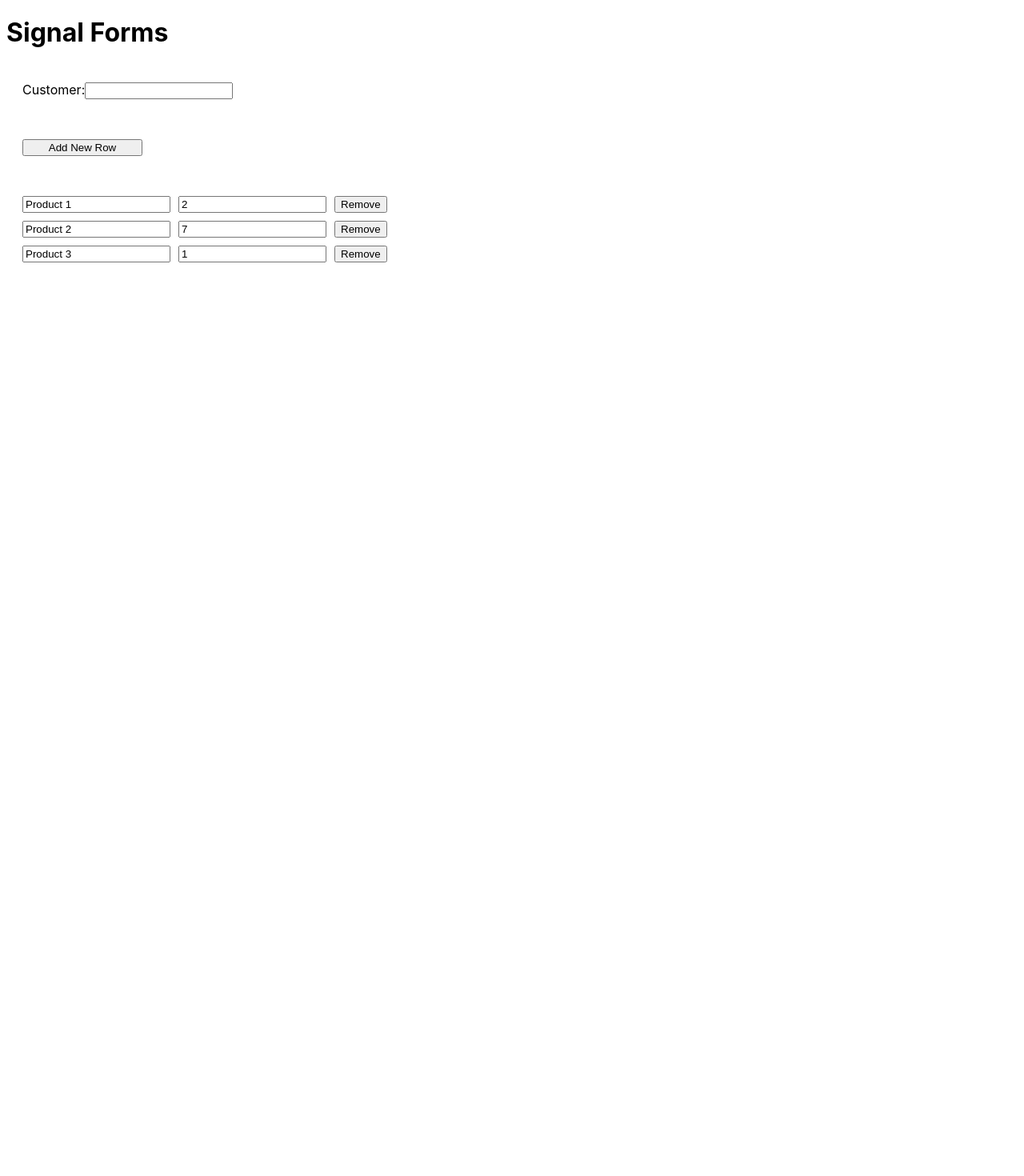
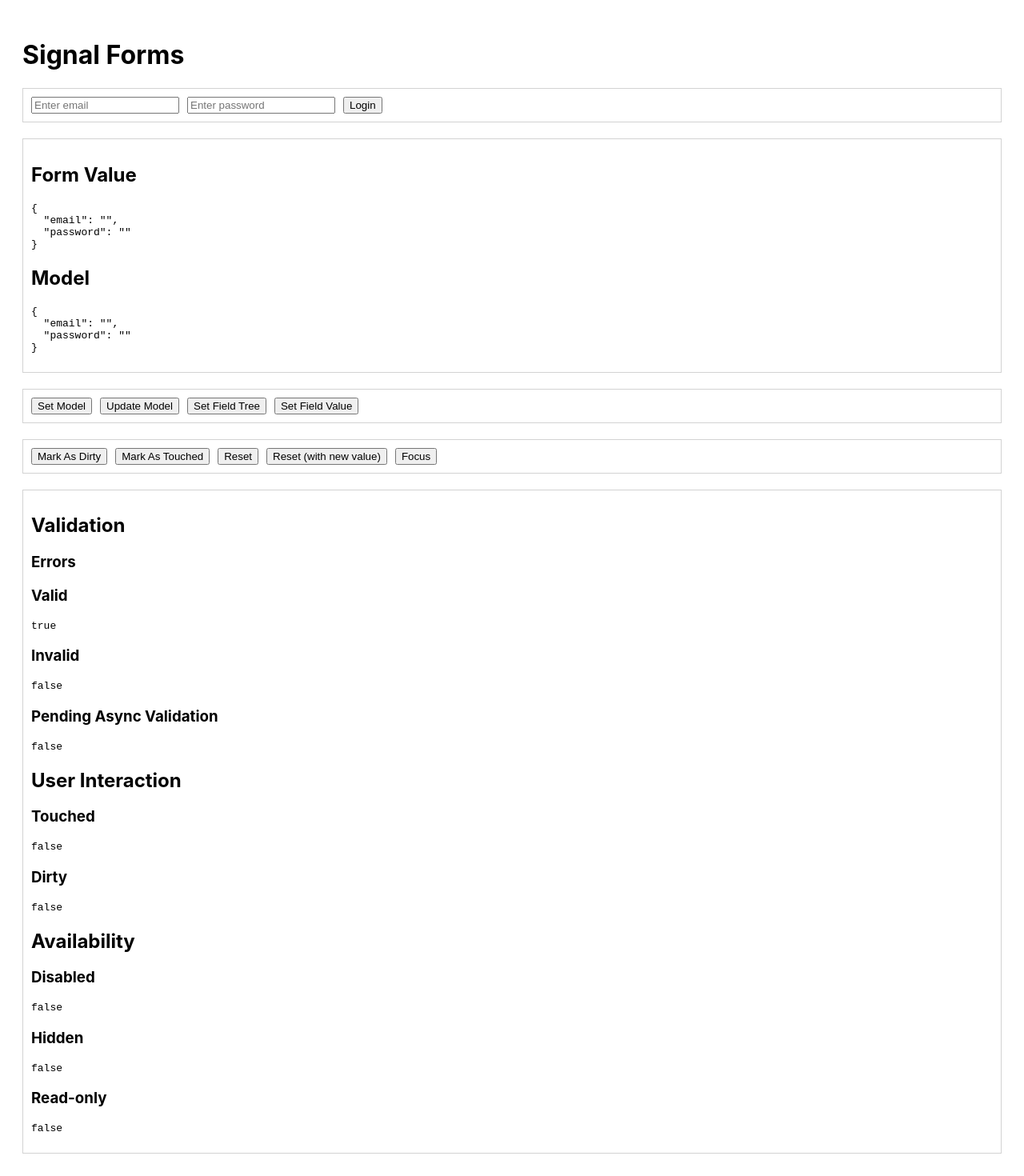
Before and after one commit to liteninkiran/signal-form, an Angular app: page / in a window 1280 px wide. Shown: the whole page at 80% size. Before the commit the page ends 800 px from the top, so only its background shows below. Built offline with nearby package versions, Linux system fonts and the light colour scheme.

Commit message:
Fieldstate API

```diff
--- a/src/app/app.html
+++ b/src/app/app.html
@@ -1,2 +1,2 @@
 <h1>Signal Forms</h1>
-<app-form-2 />
+<app-form-1 />
--- a/src/app/app.ts
+++ b/src/app/app.ts
@@ -1,10 +1,11 @@
 import { Component } from '@angular/core';
+import { Form1 } from './components/form-1/form-1';
 import { Form2 } from './components/form-2/form-2';
 
 @Component({
   selector: 'app-root',
   templateUrl: './app.html',
   styleUrl: './app.scss',
-  imports: [Form2],
+  imports: [Form1],
 })
 export class App {}
--- a/src/app/components/form-1/form-1.html
+++ b/src/app/components/form-1/form-1.html
@@ -1,16 +1,79 @@
+<div class="container">
   <form [formRoot]="loginForm">
-  <input id="email" type="email" [formField]="loginForm.email" />
-  <input id="password" type="password" [formField]="loginForm.password" />
+    <input id="email" type="email" placeholder="Enter email" [formField]="loginForm.email" />
+
+    @let email = loginForm.email();
+
+    @if (email.touched() && email.invalid()) {
+      <span class="error">Email is invalid</span>
+    }
+
+    <input
+      id="password"
+      type="password"
+      placeholder="Enter password"
+      [formField]="loginForm.password"
+    />
     <button type="submit">Login</button>
   </form>
 
+  <div>
     <h2>Form Value</h2>
     <pre>{{ loginForm().value() | json }}</pre>
 
     <h2>Model</h2>
     <pre>{{ model() | json }}</pre>
+  </div>
 
+  <div class="button-container">
     <button type="button" (click)="setModel()">Set Model</button>
     <button type="button" (click)="updateModel()">Update Model</button>
     <button type="button" (click)="setFieldTree()">Set Field Tree</button>
     <button type="button" (click)="setFieldValue()">Set Field Value</button>
+  </div>
+
+  <div class="button-container">
+    <button type="button" (click)="loginForm.email().markAsDirty()">Mark As Dirty</button>
+    <button type="button" (click)="loginForm.email().markAsTouched()">Mark As Touched</button>
+    <button type="button" (click)="loginForm.email().reset()">Reset</button>
+    <button type="button" (click)="loginForm.email().reset('reset.new.value@example.com')">
+      Reset (with new value)
+    </button>
+    <button type="button" (click)="loginForm.email().focusBoundControl()">Focus</button>
+  </div>
+
+  <div>
+    <h2>Validation</h2>
+
+    <h3>Errors</h3>
+    <pre>{{ loginForm.email().errors() }}</pre>
+
+    <h3>Valid</h3>
+    <pre>{{ loginForm.email().valid() }}</pre>
+
+    <h3>Invalid</h3>
+    <pre>{{ loginForm.email().invalid() }}</pre>
+
+    <h3>Pending Async Validation</h3>
+    <pre>{{ loginForm.email().pending() }}</pre>
+
+    <h2>User Interaction</h2>
+
+    <h3>Touched</h3>
+    <pre>{{ loginForm.email().touched() }}</pre>
+
+    <h3>Dirty</h3>
+    <pre>{{ loginForm.email().dirty() }}</pre>
+
+    <h2>Availability</h2>
+
+    <h3>Disabled</h3>
+    <pre>{{ loginForm.email().disabled() }}</pre>
+
+    <h3>Hidden</h3>
+    <pre>{{ loginForm.email().hidden() }}</pre>
+
+    <h3>Read-only</h3>
+    <pre>{{ loginForm.email().readonly() }}</pre>
+  </div>
+</div>
--- a/src/app/components/form-1/form-1.scss
+++ b/src/app/components/form-1/form-1.scss
@@ -0,0 +1,20 @@
+.container {
+  display: flex;
+  flex-direction: column;
+  row-gap: 20px;
+
+  > * {
+    border: 1px solid lightgray;
+    padding: 10px;
+  }
+
+  form {
+    display: flex;
+    column-gap: 10px;
+  }
+}
+
+.button-container {
+  display: flex;
+  column-gap: 10px;
+}
--- a/src/styles.scss
+++ b/src/styles.scss
@@ -1,3 +1,4 @@
 body {
   font-family: Inter, system-ui, sans-serif;
+  padding: 20px;
 }
```
Lines whose indentation alone changed are shown as unchanged.
